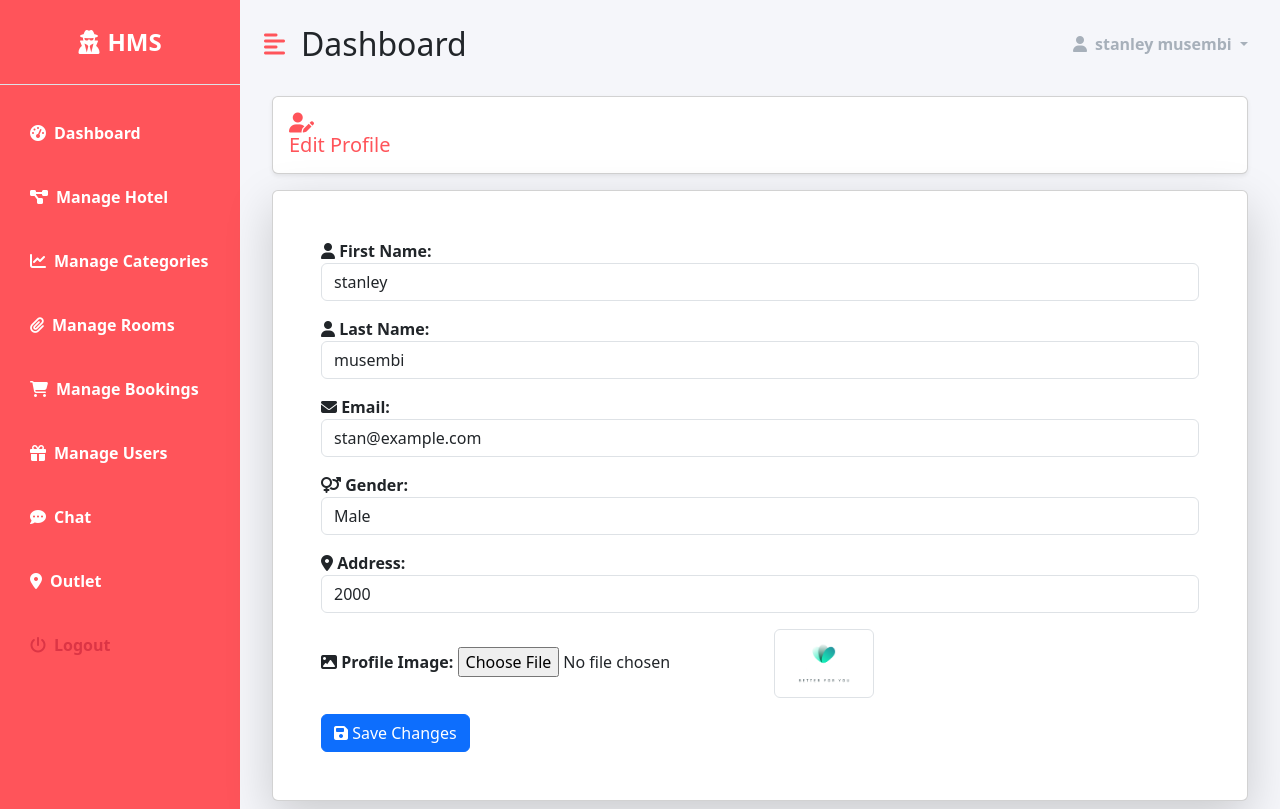
After one commit to cyrus-48/crud-hms-django-app, a Django app: page /dashboard/profile-details/ in a window 1280 px wide. The commit adds this page. Run offline with Django 5.2, Linux system fonts and the light colour scheme; a user stored in the database is signed in; data comes from the database, SQL or seed files in the repository; both versions use the stored data as it was after the commit; some libraries are stand-ins or nearby versions.

Commit message:
user profile

```diff
--- a/accounts/views.py
+++ b/accounts/views.py
@@ -44,6 +44,8 @@ def login_view(request):
         user = authenticate(request, email=email, password=password)
         if user is not None:
             login(request, user)
+            if user.is_staff:
+                return HttpResponseRedirect(reverse('dashboard:dashboard-index'))
             return HttpResponseRedirect(reverse('hotel:home'))
         else:
             return render(request, 'auth/login.html', {'message': 'Invalid Credentials'})
--- a/dashboard/urls.py
+++ b/dashboard/urls.py
@@ -41,5 +41,9 @@ urlpatterns = [
     path('delete-user/<int:user_id>' , views.delete_user , name='delete-user'),
     path('user/',views.user , name='user'),
     path('add-user/',views.add_user , name='add-user'),
+    path('profile/',views.profile , name='profile'),
+    path('logout/',views.logout_view , name='logout'),
+    path('profile-details/',views.profile_details , name='profile-details'),
+    path('edit-profile/',views.edit_profile , name='edit-profile'),
 
 ]
--- a/dashboard/views.py
+++ b/dashboard/views.py
@@ -9,6 +9,7 @@ from django.contrib.admin.views.decorators import staff_member_required
 from django.contrib.auth.decorators import login_required
 from django.core.serializers import serialize
 from dateutil.parser import parse
+from django.contrib.auth import logout
 
 
 
@@ -574,3 +575,66 @@ def add_user(request):
     else:
         error_message = 'Invalid request'
         return HttpResponseRedirect(reverse('dashboard:user') + f'?error_message={error_message}')
+
+
+@login_required(login_url='accounts:login')
+@staff_member_required(login_url='accounts:login')
+def profile(request):
+    try:
+        user = CustomUser.objects.get(id=request.user.id)
+        context = {
+            'user': user,
+        }
+        return render(request, 'dashboard/users/profile.html', context)
+    except CustomUser.DoesNotExist:
+        error_message = 'User does not exist'
+        return HttpResponseRedirect(reverse('dashboard:home') + f'?error_message={error_message}')
+
+
+
+@login_required(login_url='accounts:login')
+@staff_member_required(login_url='accounts:login')
+def logout_view(request):
+    logout(request)
+    return HttpResponseRedirect(reverse('accounts:login'))
+
+
+@login_required(login_url='accounts:login')
+@staff_member_required(login_url='accounts:login')
+def profile_details(request):
+    try:
+        user = CustomUser.objects.get(id=request.user.id)
+        context = {
+            'user': user,
+        }
+        return render(request, 'dashboard/users/profile_detail.html', context)
+    except CustomUser.DoesNotExist:
+        error_message = 'User does not exist'
+        return HttpResponseRedirect(reverse('dashboard:home') + f'?error_message={error_message}')
+
+@login_required(login_url='accounts:login')
+@staff_member_required(login_url='accounts:login')
+def edit_profile(request):
+    if request.method == 'POST':
+        user_id = request.POST['user_id']
+        try:
+            user = CustomUser.objects.get(id=user_id)
+            user.first_name = request.POST['first_name']
+            user.last_name = request.POST['last_name']
+            user.address = request.POST['address']
+            user.email = request.POST['email']
+            user.gender =  request.POST['gender']
+            if 'new_image' in request.FILES:
+                user.image = request.FILES['new_image']
+            user.save()
+            success_message = 'User details updated successfully'
+            return HttpResponseRedirect(reverse('dashboard:profile-details') + f'?success_message={success_message}')
+        except CustomUser.DoesNotExist:
+            error_message = 'User does not exist'
+            return HttpResponseRedirect(reverse('dashboard:profile-details') + f'?error_message={error_message}')
+        except Exception as e:
+            error_message = 'Error occurred while updating user details'
+            return HttpResponseRedirect(reverse('dashboard:profile-details') + f'?error_message={error_message}')
+    else:
+        error_message = 'Invalid request'
+        return HttpResponseRedirect(reverse('dashboard:profile-details') + f'?error_message={error_message}')
--- a/templates/dashboard/base.html
+++ b/templates/dashboard/base.html
@@ -65,11 +65,11 @@
                         <li class="nav-item dropdown">
                             <a class="nav-link dropdown-toggle second-text fw-bold" href="#" id="navbarDropdown"
                                 role="button" data-bs-toggle="dropdown" aria-expanded="false">
-                                <i class="fas fa-user me-2"></i>John Doe
+                                <i class="fas fa-user me-2"></i>{{user.get_full_name}}
                             </a>
                             <ul class="dropdown-menu" aria-labelledby="navbarDropdown">
-                                <li><a class="dropdown-item" href="#">Profile</a></li>
-                                <li><a class="dropdown-item" href="#">Logout</a></li>
+                                <li><a href="{% url 'dashboard:profile' %}" class="dropdown-item" href="#">Profile</a></li>
+                                <li ><a href ="{% url 'dashboard:logout' %}" class="dropdown-item" href="#">Logout</a></li>
                             </ul>
                         </li>
                     </ul>
--- /dev/null
+++ b/templates/dashboard/users/profile_detail.html
@@ -0,0 +1,75 @@
+{% extends 'dashboard/base.html' %}
+{% load static %}
+
+{% block title %}Edit Profile{% endblock %}
+
+{% block content %}
+    <div class="row">
+        <div class="col-md-12">
+            <h5 class="m-2 primary-text card shadow-sm p-3">
+                <i class="fas fa-user-edit"></i> Edit Profile
+            </h5>
+        </div>
+    </div>
+    <div class="card shadow-lg m-2">
+        <div class="col-md-12 p-5">
+            <form method="post" action="{% url 'dashboard:edit-profile' %}" enctype="multipart/form-data">
+                {% csrf_token %}
+                {% include 'dashboard/message_include.html' %}
+                <input type="hidden" name="user_id" value="{{ user.id }}">
+                <div class="mb-3">
+                    <label for="first_name" class="fw-bold">
+                        <i class="fas fa-user"></i> First Name:
+                    </label>
+                    <input type="text" name="first_name" id="first_name" class="form-control" value="{{ user.first_name }}" required>
+                </div>
+
+                <div class="mb-3">
+                    <label for="last_name" class="fw-bold">
+                        <i class="fas fa-user"></i> Last Name:
+                    </label>
+                    <input type="text" name="last_name" id="last_name" class="form-control" value="{{ user.last_name }}" required>
+                </div>
+
+                <div class="mb-3">
+                    <label for="email" class="fw-bold">
+                        <i class="fas fa-envelope"></i> Email:
+                    </label>
+                    <input type="email" name="email" id="email" class="form-control" value="{{ user.email }}" required>
+                </div>
+
+                <div class="mb-3">
+                    <label for="gender" class="fw-bold">
+                        <i class="fas fa-venus-mars"></i> Gender:
+                    </label>
+                    <select name="gender" id="gender" class="form-control">
+                        <option value="" {% if not user.gender %}selected{% endif %}>Select Gender</option>
+                        <option value="M" {% if user.gender == 'M' %}selected{% endif %}>Male</option>
+                        <option value="F" {% if user.gender == 'F' %}selected{% endif %}>Female</option>
+                    </select>
+                </div>
+
+                <div class="mb-3">
+                    <label for="address" class="fw-bold">
+                        <i class="fas fa-map-marker-alt"></i> Address:
+                    </label>
+                    <input type="text" name="address" id="address" class="form-control" value="{{ user.address }}">
+                </div>
+
+                <div class="mb-3">
+                    <label for="image" class="fw-bold">
+                        <i class="fas fa-image"></i> Profile Image:
+                    </label>
+                    <input type="file" name="new_image" id="image" class="form-control-file">
+                    {% if user.image %}
+                        <img src="{{ user.image.url }}" alt="{{ user.get_full_name }}" class="img-thumbnail" width="100px">
+                    {% endif %}
+                </div>
+
+                <button type="submit" class="btn btn-primary">
+                    <i class="fas fa-save"></i> Save Changes
+                </button>
+            </form>
+        </div>
+    </div>
+{% endblock %}
```
Also changed, not shown: templates/dashboard/hotel/edit_category.html (+41 -17 lines), templates/dashboard/users/profile.html (added, +62 -0 lines), db.sqlite3.
